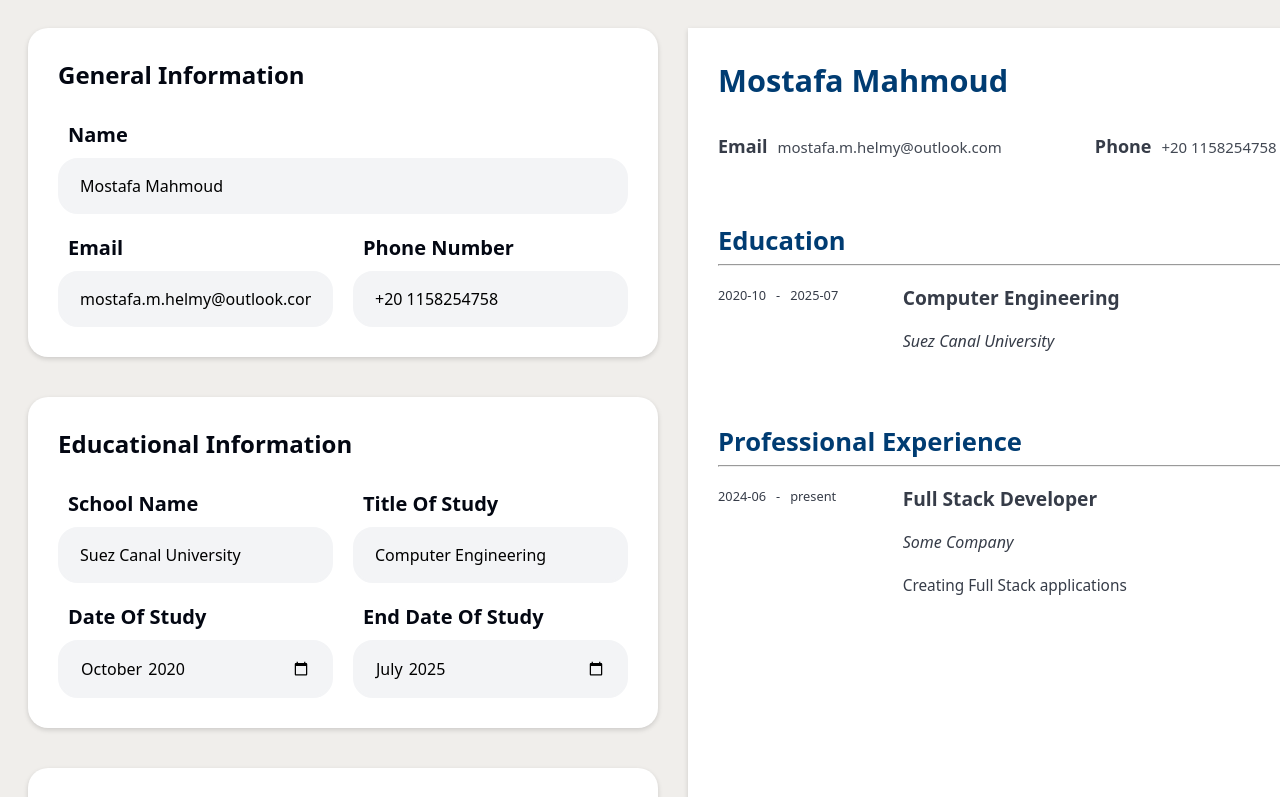
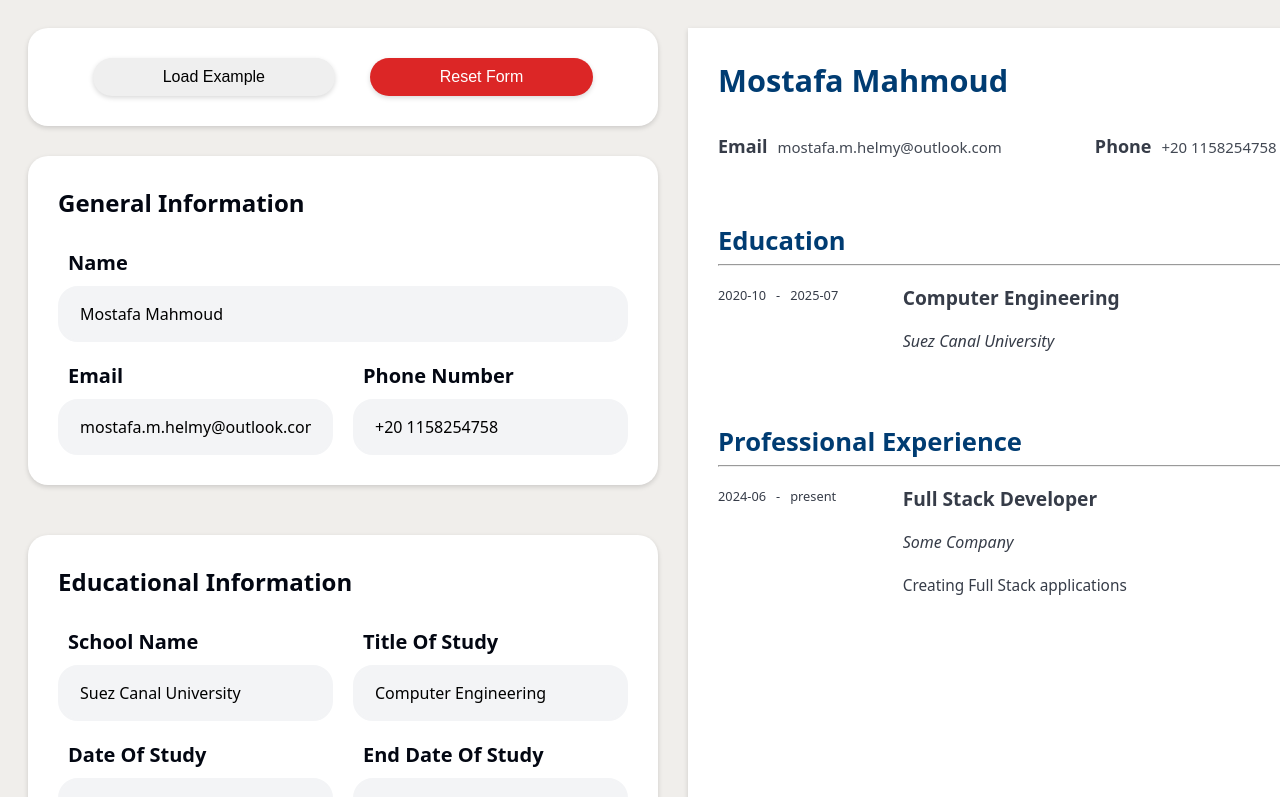
Before and after one commit to kofta999/odin-cv, a React (Vite) app: page / in a window 1280 px wide. Shown: the top 797 px of the page. Built offline with nearby package versions, Linux system fonts and the light colour scheme.

Commit message:
Add ManageFormSection component and update styling

```diff
--- a/src/App.tsx
+++ b/src/App.tsx
@@ -2,6 +2,7 @@ import { useState } from "react";
 import Form from "./components/Form";
 import Resume from "./components/Resume";
 import "./app.css";
+import ManageFormSection from "./components/ManageFormSection";
 
 export interface GeneralInfo {
   name: string;
@@ -31,7 +32,7 @@ export interface FormValues {
 }
 
 function App() {
-  const initialFromValues: FormValues = {
+  const emptyFromValues: FormValues = {
     generalInfo: {
       name: "",
       email: "",
@@ -52,7 +53,7 @@ function App() {
     },
   };
 
-  const initalFilledForm: FormValues = {
+  const initialFormValues: FormValues = {
     generalInfo: {
       name: "Mostafa Mahmoud",
       email: "mostafa.m.helmy@outlook.com",
@@ -73,9 +74,14 @@ function App() {
     },
   };
 
-  const [formValues, setFormValues] = useState(initalFilledForm);
+  const [formValues, setFormValues] = useState(initialFormValues);
   return (
     <>
+      <ManageFormSection
+        emptyFormValues={emptyFromValues}
+        initialFormValues={initialFormValues}
+        setFormValues={setFormValues}
+      />
       <Form formValues={formValues} setFormValues={setFormValues} />
       <Resume {...formValues} />
     </>
--- a/src/app.css
+++ b/src/app.css
@@ -4,16 +4,25 @@
   box-sizing: border-box;
   background-color: var(--bg-color-light);
   color: var(--text-color-light);
+  transition: 0.1s;
 
   --bg-color-light: #f0eeeb;
   --text-color-light: #030712;
-  --shadow: 0 2px 5px rgba(0, 0, 0, 0.15);
+  --shadow: 0px 2px 5px rgba(0, 0, 0, 0.15);
   --header-color: #003c72;
 }
 
 #root {
   display: grid;
   grid-template-columns: repeat(2, 1fr);
+  grid-template-rows: auto 1fr;
   gap: 30px;
   padding: 20px;
 }
+
+.section {
+  background-color: #ffffff;
+  border-radius: 20px;
+  box-shadow: var(--shadow);
+  padding: 30px;
+}
--- a/src/components/EducationalInfo.tsx
+++ b/src/components/EducationalInfo.tsx
@@ -8,7 +8,7 @@ export default function EducationalInfo({
   titleOfStudy,
 }: EduInfo) {
   return (
-    <div className="section edu-experience">
+    <div className="resume-section edu-experience">
       <div className="title">Education</div>
       <hr />
       <div className="content">
--- a/src/components/FormSection.tsx
+++ b/src/components/FormSection.tsx
@@ -6,7 +6,7 @@ export default function FormSection({
   sectionName,
 }: PropsWithChildren<{ id: string; sectionName: string }>) {
   return (
-    <div id={id} className="form-section">
+    <div id={id} className="section form-section">
       <div className="section-header">{sectionName}</div>
       <div className="section-items">{children}</div>
     </div>
--- a/src/components/GeneralInfo.tsx
+++ b/src/components/GeneralInfo.tsx
@@ -2,7 +2,7 @@ import { GeneralInfo as IGeneralInfo } from "../App";
 
 export default function GeneralInfo({ name, email, phoneNo }: IGeneralInfo) {
   return (
-    <div className="section general-info">
+    <div className="resume-section general-info">
       <div className="name">
         <h1>{name}</h1>
       </div>
--- /dev/null
+++ b/src/components/ManageFormSection.tsx
@@ -0,0 +1,26 @@
+import { Dispatch, SetStateAction } from "react";
+import { FormValues } from "../App";
+import "../styles/manage-form.css";
+
+interface Props {
+  emptyFormValues: FormValues;
+  initialFormValues: FormValues;
+  setFormValues: Dispatch<SetStateAction<FormValues>>;
+}
+
+export default function ManageFormSection({
+  emptyFormValues,
+  initialFormValues,
+  setFormValues,
+}: Props) {
+  return (
+    <div id="manage-form" className="section">
+      <button id="load-form" onClick={() => setFormValues(initialFormValues)}>
+        Load Example
+      </button>
+      <button id="reset-form" onClick={() => setFormValues(emptyFormValues)}>
+        Reset Form
+      </button>
+    </div>
+  );
+}
--- a/src/components/ProfessionalInfo.tsx
+++ b/src/components/ProfessionalInfo.tsx
@@ -9,7 +9,7 @@ export default function ProfessionalInfo({
   workedUntil,
 }: ProInfo) {
   return (
-    <div className="section pro-experience">
+    <div className="resume-section pro-experience">
       <div className="title">Professional Experience</div>
       <hr />
       <div className="content">
--- a/src/styles/form.css
+++ b/src/styles/form.css
@@ -1,3 +1,8 @@
+.form {
+  grid-row: 2;
+  grid-column: 1;
+}
+
 input {
   font-family: system-ui, -apple-system, BlinkMacSystemFont, "Segoe UI", Roboto,
     Oxygen, Ubuntu, Cantarell, "Open Sans", "Helvetica Neue", sans-serif;
@@ -14,11 +19,7 @@ input:focus {
 }
 
 .form-section {
-  background-color: #ffffff;
-  border-radius: 20px;
-  box-shadow: var(--shadow);
-  padding: 30px;
-  margin-bottom: 40px;
+  margin-bottom: 50px;
 }
 
 .section-header {
--- /dev/null
+++ b/src/styles/manage-form.css
@@ -0,0 +1,25 @@
+#manage-form {
+  grid-row: 1;
+  grid-column: 1;
+  display: flex;
+  justify-content: space-evenly;
+  align-items: center;
+}
+
+button {
+  padding: 10px 70px;
+  font-size: 1em;
+  border: none;
+  border-radius: 50vb;
+  box-shadow: var(--shadow);
+  cursor: pointer;
+}
+
+button:active {
+  scale: 0.95;
+}
+
+#reset-form {
+  background-color: #dc2626;
+  color: #fff;
+}
--- a/src/styles/resume.css
+++ b/src/styles/resume.css
@@ -4,12 +4,14 @@ h3 {
 }
 
 #resume-container {
-  box-shadow: var(--shadow);
+  scale: 1;
+  grid-row: 1 / -1;
   width: 210mm;
   height: 297mm;
 }
 
 #resume {
+  box-shadow: var(--shadow);
   background-color: white;
   display: flex;
   flex-direction: column;
@@ -20,7 +22,7 @@ h3 {
   font-size: 0.8em;
 }
 
-.section {
+.resume-section {
   margin-bottom: 50px;
 }
 
```
Also changed, not shown: src/components/Header.tsx (added).
